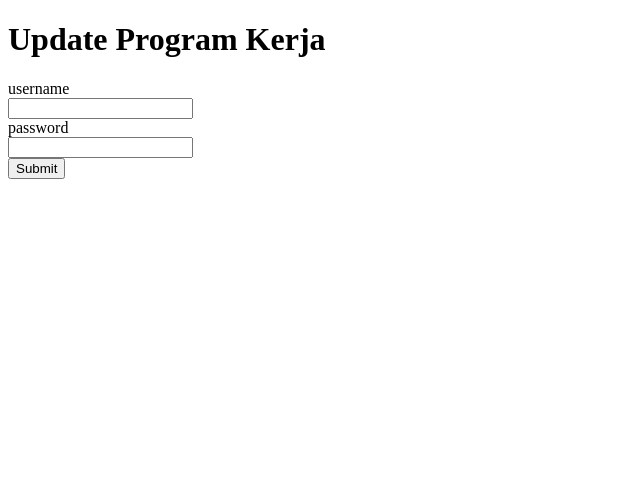
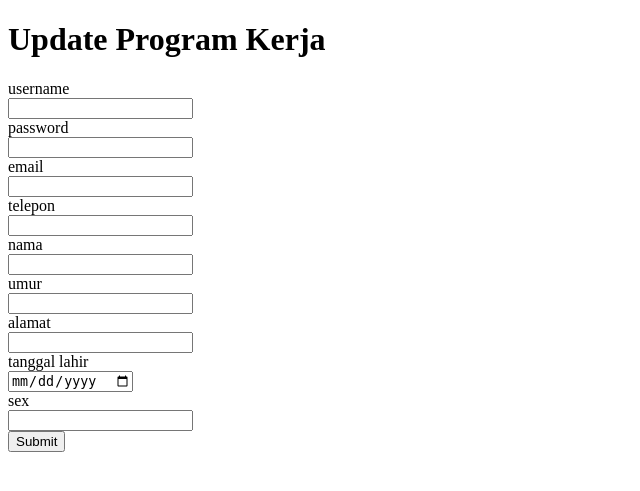
Before and after one commit to jayadikurniawan/spk, a PHP site: page /page_admin/update_pencarikerja.php?id=1 in a window 1280 px wide. Shown: the top 491 px of the page, without its empty margins (0-640 px from the left). Run offline with PHP 8.4, Linux system fonts and the light colour scheme; data that the repository does not hold is empty.

Commit message:
fix sih 2 2 nya

```diff
--- a/controller/c_admin.php
+++ b/controller/c_admin.php
@@ -40,11 +40,12 @@ class c_admin
         include "../view/v_admin_pencarikerja_edit.php";
     }
 
-    public function updatePencariKerja($id, $password)
+    public function updatePencariKerja($id, $password, $email, $telepon, $nama, $umur, $alamat, $tanggallahir, $sex)
     {
-        $this->model->updatePencariKerja($id, $password);
+        $this->model->updatePencariKerja($id, $password, $email, $telepon, $nama, $umur, $alamat, $tanggallahir, $sex);
         header("location:../page_admin/list_pencarikerja.php");
     }
+
 
     public function deletePemberiKerja($id)
     {
--- a/model/m_admin.php
+++ b/model/m_admin.php
@@ -70,14 +70,16 @@ class m_admin
         return $rows;
     }
 
-    public function updatePencariKerja($id, $password)
+    public function updatePencariKerja($id, $password, $email, $telepon, $nama, $umur, $alamat, $tanggallahir, $sex)
     {
         global $mysqli;
 
-        $query = "UPDATE pencariKerja SET username='$id', password='$password' WHERE username = '$id'";
+        $query = "UPDATE pencariKerja SET username=?, password=?, email=?, telepon=?, nama=?, umur=?, alamat=?, tanggallahir=?, sex=? WHERE username=?";
         $stmt = $mysqli->prepare($query);
+        $stmt->bind_param("ssssssssss", $id, $password, $email, $telepon, $nama, $umur, $alamat, $tanggallahir, $sex, $id);
         $stmt->execute();
     }
+
 
     public function updatePemberiKerja($username, $password, $newEmail, $newTelepon, $newNama, $newAlamat)
     {
@@ -87,7 +89,6 @@ class m_admin
         $stmt = $mysqli->prepare($query);
         $stmt->bind_param("sssssss", $username, $password, $newEmail, $newTelepon, $newNama, $newAlamat, $username);
         $stmt->execute();
-
     }
 
     public function deletePencariKerja($id)
--- a/page_admin/update_pencarikerja.php
+++ b/page_admin/update_pencarikerja.php
@@ -6,8 +6,17 @@ $controller = new c_admin();
 if ($_SERVER['REQUEST_METHOD'] === 'POST') {
     $username = $_POST['username'];
     $password = $_POST['password'];
-    $controller->updatePencariKerja($username, $password);
+    $email = $_POST['email'];
+    $telepon = $_POST['telepon'];
+    $nama = $_POST['nama'];
+    $umur = $_POST['umur'];
+    $alamat = $_POST['alamat'];
+    $tanggallahir = $_POST['tanggallahir'];
+    $sex = $_POST['sex'];
+
+    $controller->updatePencariKerja($username, $password, $email, $telepon, $nama, $umur, $alamat, $tanggallahir, $sex);
 }
+
 
 $id = $_GET["id"];
 $controller->getDetailPencariKerja($id);
--- a/view/v_admin_pencarikerja_edit.php
+++ b/view/v_admin_pencarikerja_edit.php
@@ -1,6 +1,14 @@
 <?php
 $username = $data["username"];
 $password = $data["password"];
+$email = $data["email"];
+$telepon = $data["telepon"];
+$nama = $data["nama"];
+$umur = $data["umur"];
+$alamat = $data["alamat"];
+$tanggallahir = $data["tanggallahir"];
+$sex = $data["sex"];
+
 ?>
 
 <!DOCTYPE html>
@@ -17,11 +25,9 @@ $password = $data["password"];
     <h1>Update Program Kerja</h1>
 
     <form method="post" action="update_pencarikerja.php">
-
     <div class="div-table-col1">
         username
     </div>
-
     <div class="div-table-col2">
         <input type="text" id="noEdit" name="username" value="<?php echo $username ?>" readonly>
     </div>
@@ -29,14 +35,62 @@ $password = $data["password"];
     <div class="div-table-col1">
         password
     </div>
-
     <div class="div-table-col2">
         <input type="text" id="noProgram" name="password" value="<?php echo $password ?>" required>
     </div>
 
+    <div class="div-table-col1">
+        email
+    </div>
+    <div class="div-table-col2">
+        <input type="email" name="email" value="<?php echo isset($email) ? $email : ''; ?>">
+    </div>
+
+    <div class="div-table-col1">
+        telepon
+    </div>
+    <div class="div-table-col2">
+        <input type="text" name="telepon" value="<?php echo isset($telepon) ? $telepon : ''; ?>">
+    </div>
+
+    <div class="div-table-col1">
+        nama
+    </div>
+    <div class="div-table-col2">
+        <input type="text" name="nama" value="<?php echo isset($nama) ? $nama : ''; ?>">
+    </div>
+
+    <div class="div-table-col1">
+        umur
+    </div>
+    <div class="div-table-col2">
+        <input type="text" name="umur" value="<?php echo isset($umur) ? $umur : ''; ?>">
+    </div>
+
+    <div class="div-table-col1">
+        alamat
+    </div>
+    <div class="div-table-col2">
+        <input type="text" name="alamat" value="<?php echo isset($alamat) ? $alamat : ''; ?>">
+    </div>
+
+    <div class="div-table-col1">
+        tanggal lahir
+    </div>
+    <div class="div-table-col2">
+        <input type="date" name="tanggallahir" value="<?php echo isset($tanggallahir) ? $tanggallahir : ''; ?>">
+    </div>
+
+    <div class="div-table-col1">
+        sex
+    </div>
+    <div class="div-table-col2">
+        <input type="text" name="sex" value="<?php echo isset($sex) ? $sex : ''; ?>">
+    </div>
+
     <button type="submit" id="submit" name="submit">Submit</button>
+</form>
 
-    </form>
 
 </body>
 
```
Also changed, not shown: view/v_admin_pencarikerja.php (+16 -4 lines). Lines whose indentation alone changed are shown as unchanged.
